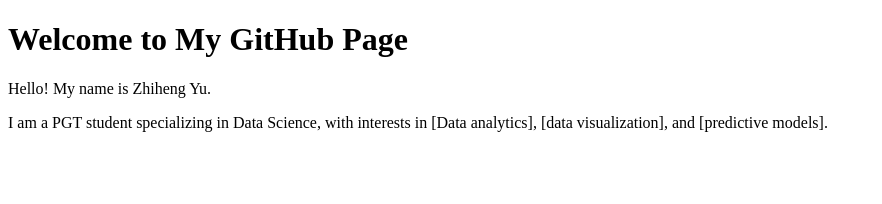
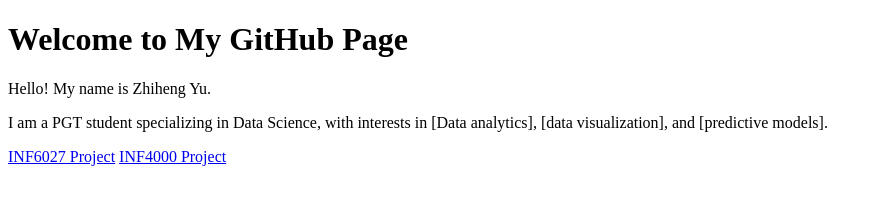
Before and after one commit to Yzh-725/Data-Science-Works, a plain HTML site: page index.html in a window 1280 px wide. Shown: the whole page, without its empty margins (0-882 px from the left). Drawn offline with Linux system fonts and the light colour scheme.

Commit message:
Update index.html

```diff
--- a/index.html
+++ b/index.html
@@ -7,5 +7,7 @@
     <h1>Welcome to My GitHub Page</h1>
     <p>Hello! My name is Zhiheng Yu.</p>
     <p>I am a PGT student specializing in Data Science, with interests in [Data analytics], [data visualization], and [predictive models].</p>
+    <a href="INF6027/index.html">INF6027 Project</a>
+    <a href="INF4000/index.html">INF4000 Project</a>
 </body>
 </html>
```
